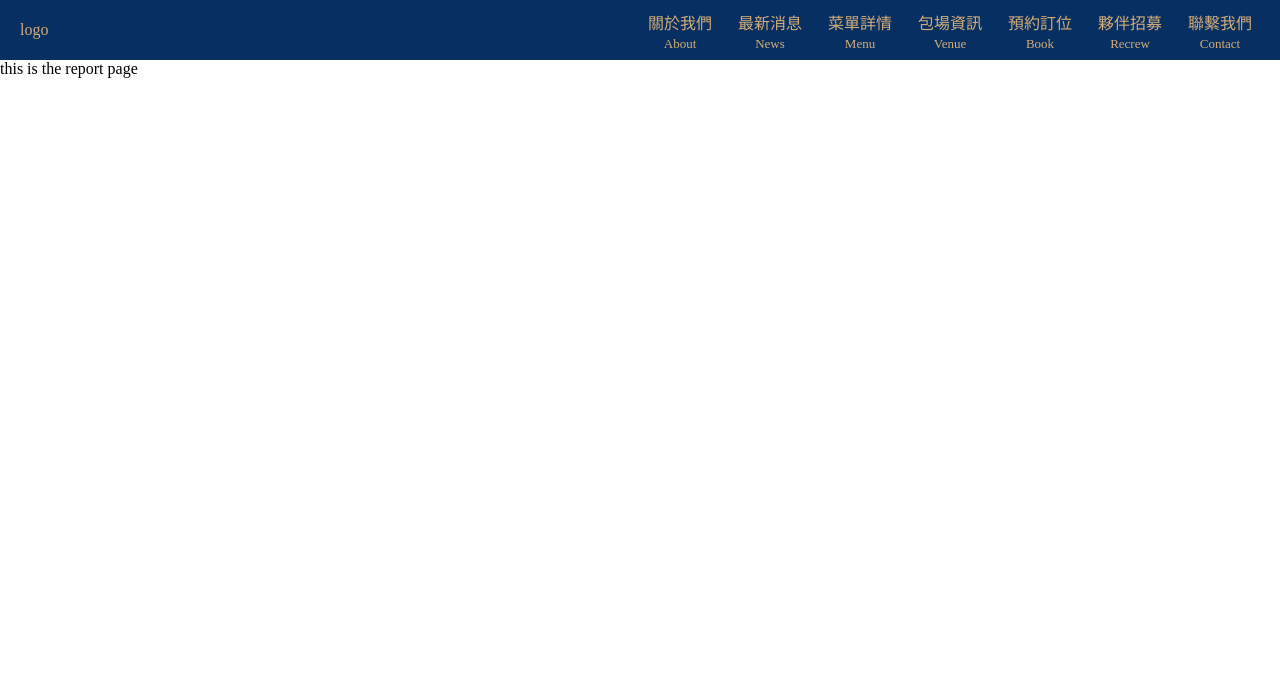
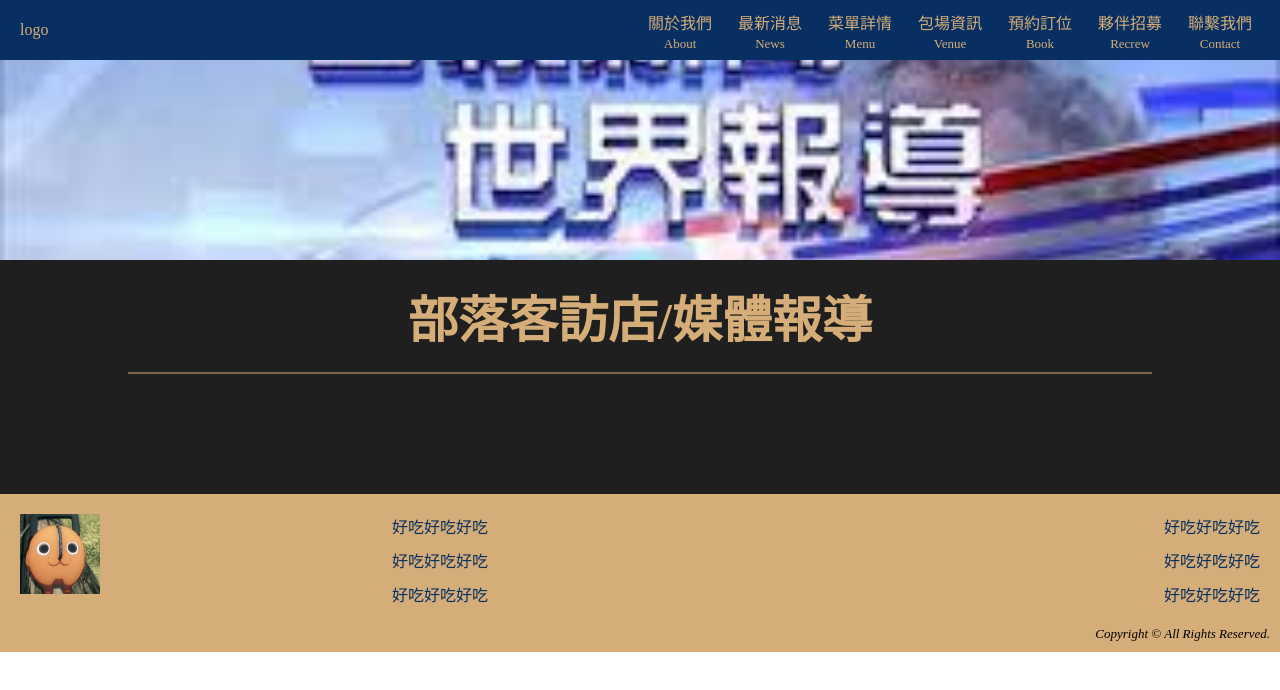
Before and after one commit to csdsdasdcwcwadx/circle-cafe, a Next.js app: page /news/report in a window 1280 px wide. Shown: the top 690 px of the page. Built offline with nearby package versions, Linux system fonts and the light colour scheme.

Commit message:
新增頁面

```diff
--- a/src/app/news/report/page.tsx
+++ b/src/app/news/report/page.tsx
@@ -1,7 +1,20 @@
 'use client';
+
+import Default from "@/components/Default";
+import styles from './styles.module.scss';
+import { E_Page } from "@/redux/interfaces";
+import reportSrc from '@/image/下載scaasc.jpeg';
 
 export default function Report() {
     return (
-        <div>this is the report page</div>
+        <Default
+            className={styles.report}
+            currentPage={E_Page.REPORT}
+            title="部落客訪店/媒體報導"
+            imageSrc={reportSrc}
+            altContent="reportimage"
+        >
+
+        </Default>
     )
 }
--- a/src/redux/interfaces.ts
+++ b/src/redux/interfaces.ts
@@ -15,4 +15,5 @@ export enum E_Page {
     ACTIVITIES = 'ACTIVITIES',
     INGREDIENT = 'INGREDIENT',
     MESSAGE = 'MESSAGE',
+    REPORT = 'REPORT',
 }
```
Also changed, not shown: src/app/news/report/styles.module.scss (added), src/image/下載scaasc.jpeg (added).
